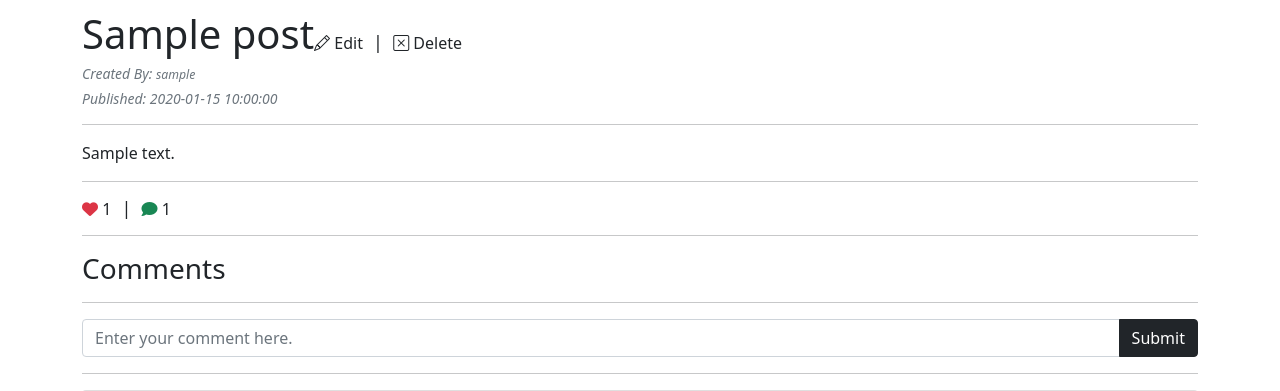
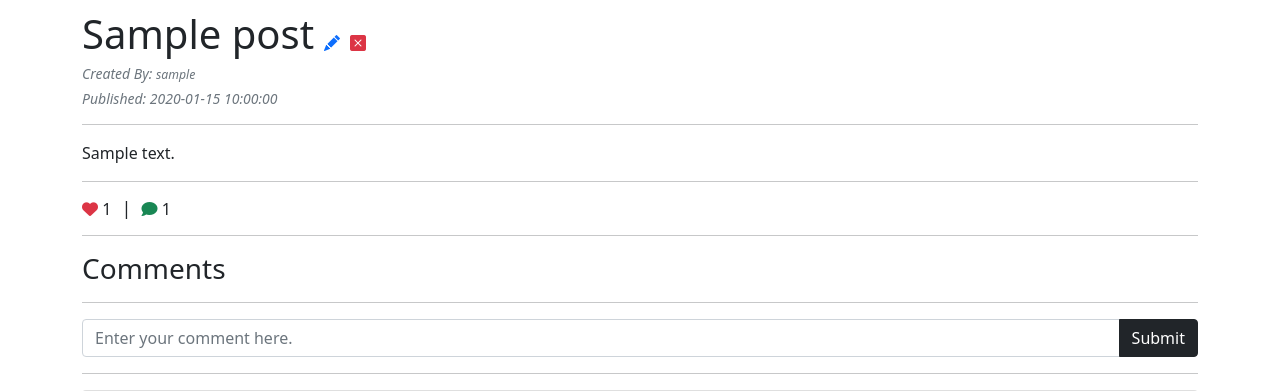
Before and after one commit to York13Pud/python-flask-blog-site, a Flask app: page /post/1 in a window 1280 px wide. Shown: the part 250-641 px from the top of the page. Run offline with Flask 2, Linux system fonts and the light colour scheme; a user stored in the database is signed in; tables that the repository leaves empty hold one stand-in row (values such as "Sample post"); some libraries are stand-ins or nearby versions.

Commit message:
Made changes to post page and css.

```diff
--- a/website/static/css/style.css
+++ b/website/static/css/style.css
@@ -4,7 +4,13 @@
     font-size: 18px;
     }
 
-#navbar-container {
+
+.post-function-spacing {
+    padding-left: 10px;
+    }
+
+
+    #navbar-container {
     height: 250px;
     background: url(../images/base-header-2.jpg) no-repeat;
     background-size: cover;
--- a/website/templates/post.html
+++ b/website/templates/post.html
@@ -7,13 +7,18 @@
 <div id="posts">
     <div class="d-flex align-items-baseline">
         <h1>{{ post.title }}</h1>
+
+        {% if post.author == user.id %}
             <h6 class="text-dark text-bottom">
-            {% if post.author == user.id %}
-            <span class="bi bi-pencil"> </span><a class="text-dark text-decoration-none" href="{{ url_for("views.edit_post", post_id = post.id) }}">Edit</a>
-            <span class="link-break-spacing">|</span>
-            <span class="bi bi-x-square"> </span><a class="text-dark text-decoration-none" href="{{ url_for("views.delete_post", post_id = post.id) }}">Delete</a>
+                <span class="post-function-spacing"></span>
+                <a class="text-primary text-decoration-none" href="{{ url_for("views.edit_post", post_id = post.id) }}"><span class="bi bi-pencil-fill" title="Edit Post"></span></a>
+            </h6>
+            <h6 class="text-dark text-top">
+                <span class="post-function-spacing"></span>
+                <a class="text-danger text-decoration-none" href="{{ url_for("views.delete_post", post_id = post.id) }}"><span class="bi bi-x-square-fill" title="Delete Post"></span></a>
+            </h6>
         {% endif %}
-        </h6>
+
     </div>
     <h6 class="text-decoration-none small text-muted fst-italic">Created By: <a class="text-decoration-none small text-center text-muted fst-italic" href="{{ url_for("views.posts", username = post.user.username) }}"> {{ post.user.username }}</a></h6>
     <h6 class="text-decoration-none small text-muted fst-italic">Published: {{ post.date_created }}</h6>
@@ -50,8 +55,8 @@
     </form>
     <hr />
 
-
-
+    <div>
+        {% if post.comments | length > 0 %}
             <!-- comments section starts -->
                 {% for comment in post.comments%}
                         <div class="card">
@@ -67,7 +72,6 @@
                                     </div>
                                     {% endif %}
 
-
                                 </div>
                                 <div class="card-body">
                                     <p>{{ comment.text }}</p>
@@ -82,6 +86,14 @@
                 {% endfor %}
             <!-- comments section ends -->
 
+        {% else %}
+            <h3 class="text-dark">No comments for this article</h3>
+
+        {% endif %}
+        </div>
+
+
+
 </div>
 
 {% endblock %}
--- a/website/views.py
+++ b/website/views.py
@@ -1,7 +1,9 @@
+from time import strftime
 from flask import Blueprint, render_template, flash, request, redirect, url_for, jsonify
 from flask_login import login_required, current_user
 from website import db
 from website.models import Post, User, Comment, Like
+from datetime import datetime
 
 # --- Setup the views Blueprint:
 views = Blueprint(name = "views",
@@ -22,6 +24,10 @@ def home():
 def read_post(post_id):
     post = Post.query.filter_by(id=post_id).first()
     print(post)
+    post_date = post.date_created
+    year=post_date.strftime("%d %B, %Y")
+    print(year)
+
     return render_template("post.html", user = current_user, post = post)
 
 
@@ -109,8 +115,9 @@ def create_comment(post_id):
 
         else:
             flash("Post does not exist.", category = "error")
+        print(post_id)
 
-    return redirect(url_for("views.home"))
+    return redirect(url_for("views.read_post", post_id = post_id))
 
 
 @views.route("/delete-comment/<int:comment_id>", methods=["GET"])
@@ -130,6 +137,7 @@ def delete_comment(comment_id):
         flash(f"Comment {comment_id} has been deleted.", category = "success")
 
     return redirect(url_for("views.home"))
+
 
 @views.route("/like/<int:post_id>", methods=["POST"])
 @login_required
```
Also changed, not shown: website/templates/index.html (+5 -4 lines), website/to-do.txt (added, +10 -0 lines). Lines whose indentation alone changed are shown as unchanged.
